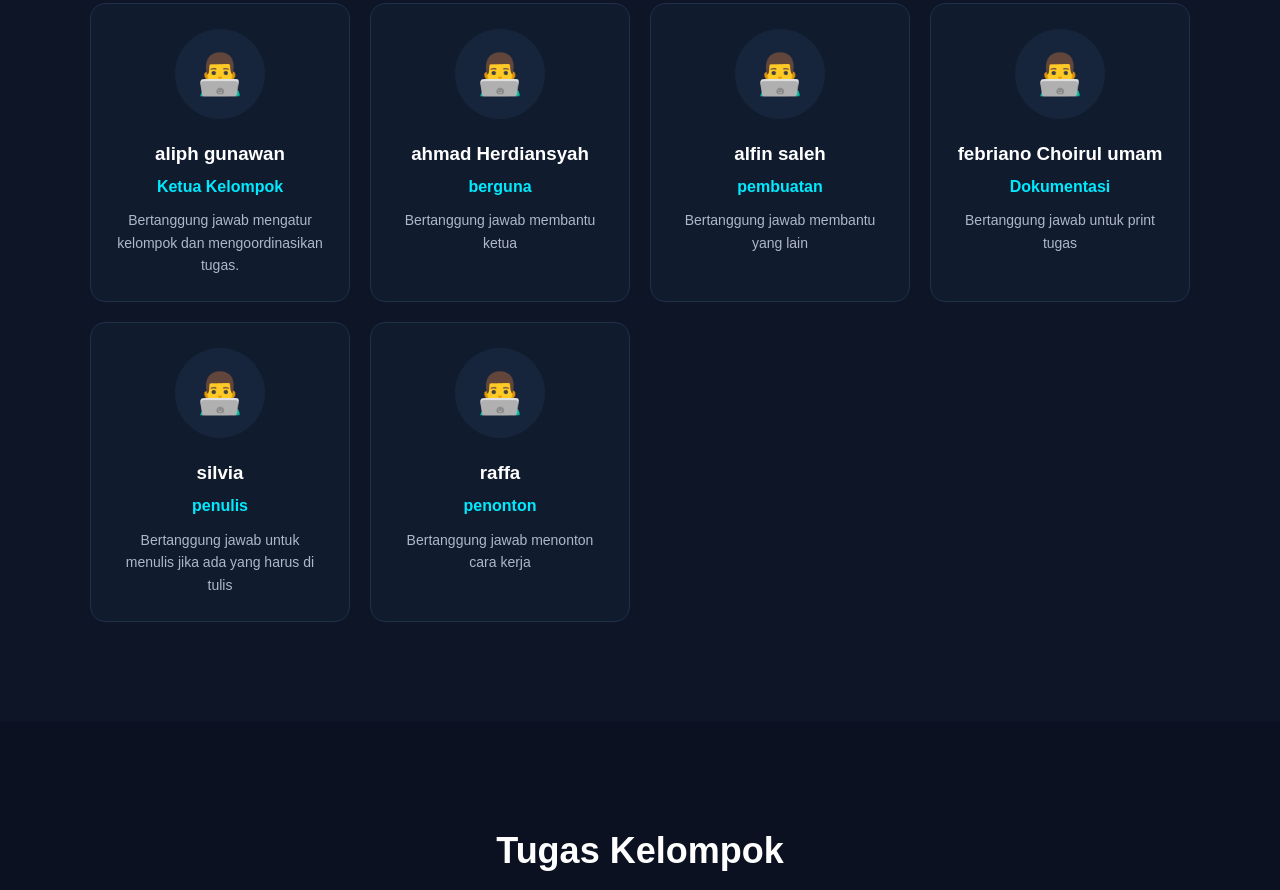
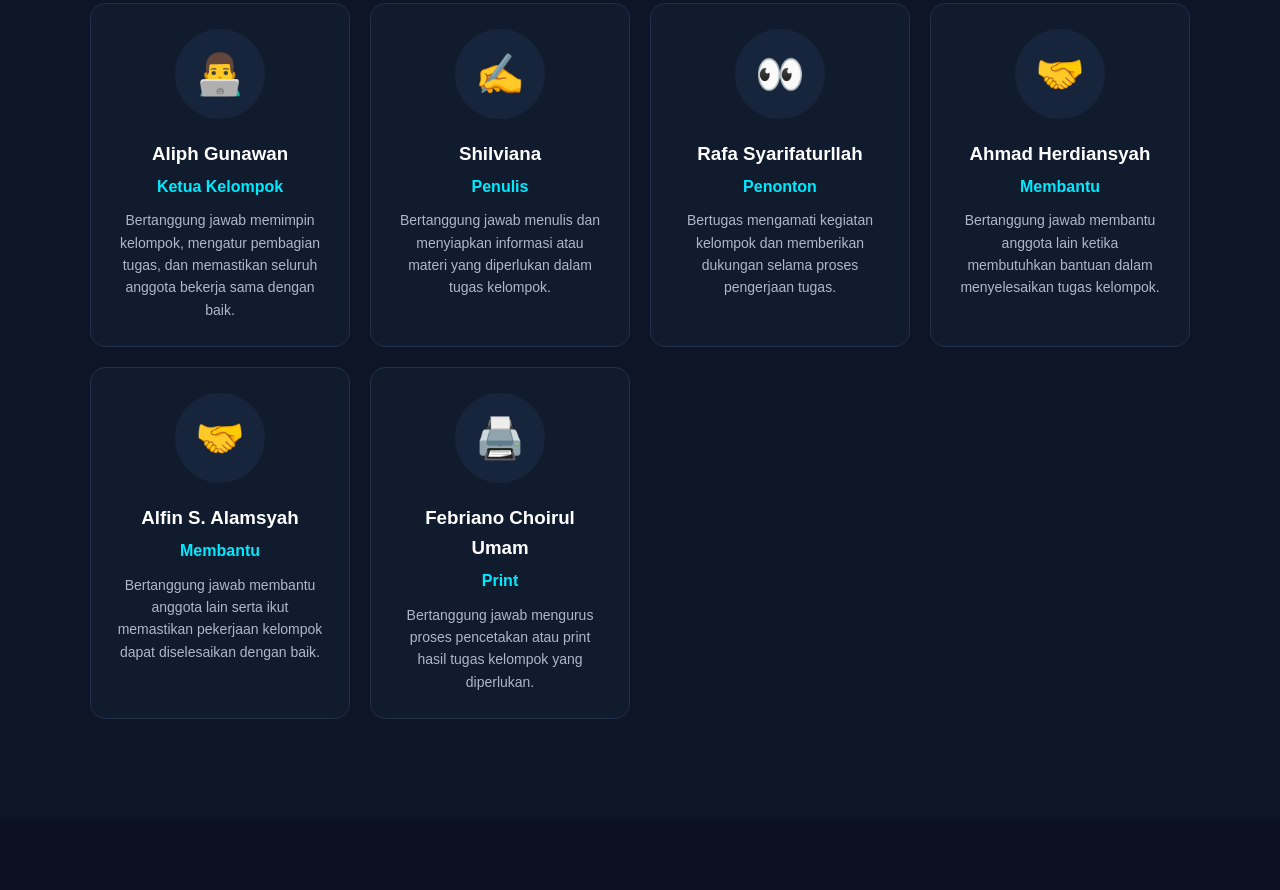
Before and after one commit to alipgunawan285-tech/profil-kelompok, a plain HTML site: page index.html in a window 1280 px wide. Shown: the part 1669-2559 px from the top of the page. Drawn offline with Linux system fonts and the light colour scheme.

Commit message:
Update index.html

```diff
--- a/index.html
+++ b/index.html
@@ -4,7 +4,7 @@
     <meta charset="UTF-8">
     <meta name="viewport" content="width=device-width, initial-scale=1.0">
 
-    <title>Profil Kelompok 2</title>
+    <title>Profil Kelompok Programmer</title>
 
     <link rel="stylesheet" href="style.css">
 </head>
@@ -117,105 +117,121 @@
 
         <div class="members">
 
+            <!-- ALIPH -->
             <div class="member-card">
 
                 <div class="profile-photo">
                     👨‍💻
                 </div>
 
-                <h3>aliph gunawan</h3>
+                <h3>Aliph Gunawan</h3>
 
                 <p class="role">Ketua Kelompok</p>
 
                 <p>
-                    Bertanggung jawab mengatur kelompok
-                    dan mengoordinasikan tugas.
+                    Bertanggung jawab memimpin kelompok,
+                    mengatur pembagian tugas, dan memastikan
+                    seluruh anggota bekerja sama dengan baik.
                 </p>
 
             </div>
 
 
+            <!-- SHILVIANA -->
             <div class="member-card">
 
                 <div class="profile-photo">
-                    👨‍💻
+                    ✍️
                 </div>
 
-                <h3>ahmad Herdiansyah</h3>
+                <h3>Shilviana</h3>
 
-                <p class="role">berguna</p>
+                <p class="role">Penulis</p>
 
                 <p>
-                    Bertanggung jawab membantu ketua
+                    Bertanggung jawab menulis dan menyiapkan
+                    informasi atau materi yang diperlukan
+                    dalam tugas kelompok.
                 </p>
 
             </div>
 
 
+            <!-- RAFA -->
             <div class="member-card">
 
                 <div class="profile-photo">
-                    👨‍💻
+                    👀
                 </div>
 
-                <h3>alfin saleh</h3>
+                <h3>Rafa Syarifaturllah</h3>
 
-                <p class="role">pembuatan</p>
+                <p class="role">Penonton</p>
 
                 <p>
-                    Bertanggung jawab membantu yang lain
+                    Bertugas mengamati kegiatan kelompok
+                    dan memberikan dukungan selama proses
+                    pengerjaan tugas.
                 </p>
 
             </div>
 
 
+            <!-- AHMAD -->
             <div class="member-card">
 
                 <div class="profile-photo">
-                    👨‍💻
+                    🤝
                 </div>
 
-                <h3>febriano Choirul umam</h3>
+                <h3>Ahmad Herdiansyah</h3>
 
-                <p class="role">Dokumentasi</p>
+                <p class="role">Membantu</p>
 
                 <p>
-                    Bertanggung jawab untuk print tugas
+                    Bertanggung jawab membantu anggota lain
+                    ketika membutuhkan bantuan dalam
+                    menyelesaikan tugas kelompok.
                 </p>
 
             </div>
 
 
+            <!-- ALFIN -->
             <div class="member-card">
 
                 <div class="profile-photo">
-                    👨‍💻
+                    🤝
                 </div>
 
-                <h3>silvia</h3>
+                <h3>Alfin S. Alamsyah</h3>
 
-                <p class="role">penulis</p>
+                <p class="role">Membantu</p>
 
                 <p>
-                    Bertanggung jawab untuk menulis jika
-                    ada yang harus di tulis
+                    Bertanggung jawab membantu anggota lain
+                    serta ikut memastikan pekerjaan kelompok
+                    dapat diselesaikan dengan baik.
                 </p>
 
             </div>
 
 
+            <!-- FEBRIANO -->
             <div class="member-card">
 
                 <div class="profile-photo">
-                    👨‍💻
+                    🖨️
                 </div>
 
-                <h3>raffa</h3>
+                <h3>Febriano Choirul Umam</h3>
 
-                <p class="role">penonton</p>
+                <p class="role">Print</p>
 
                 <p>
-                    Bertanggung jawab menonton cara kerja
+                    Bertanggung jawab mengurus proses
+                    pencetakan atau print hasil tugas
+                    kelompok yang diperlukan.
                 </p>
 
             </div>
@@ -295,4 +311,4 @@
     <script src="script.js"></script>
 
 </body>
-  </html>
+</html>
```
